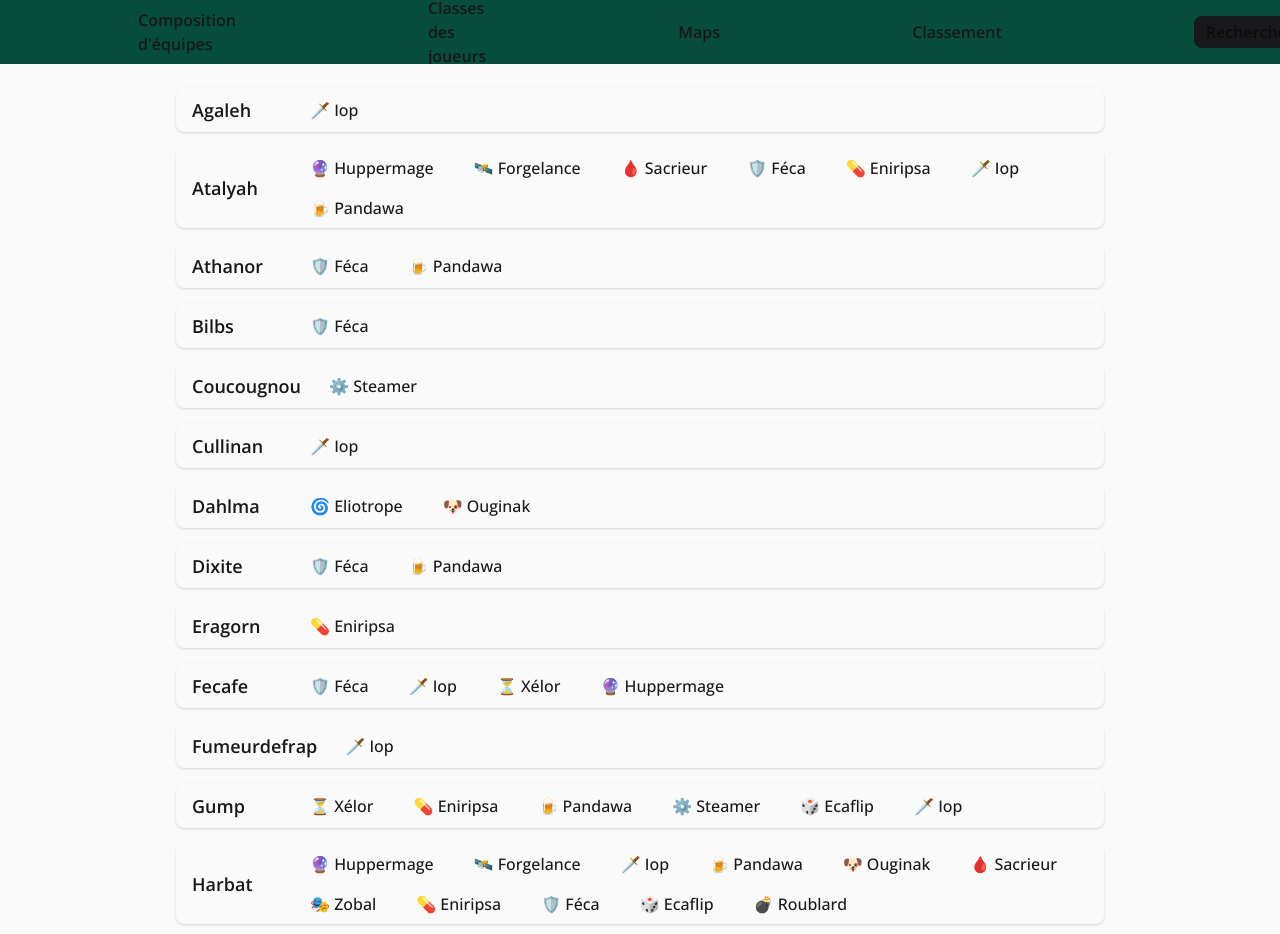
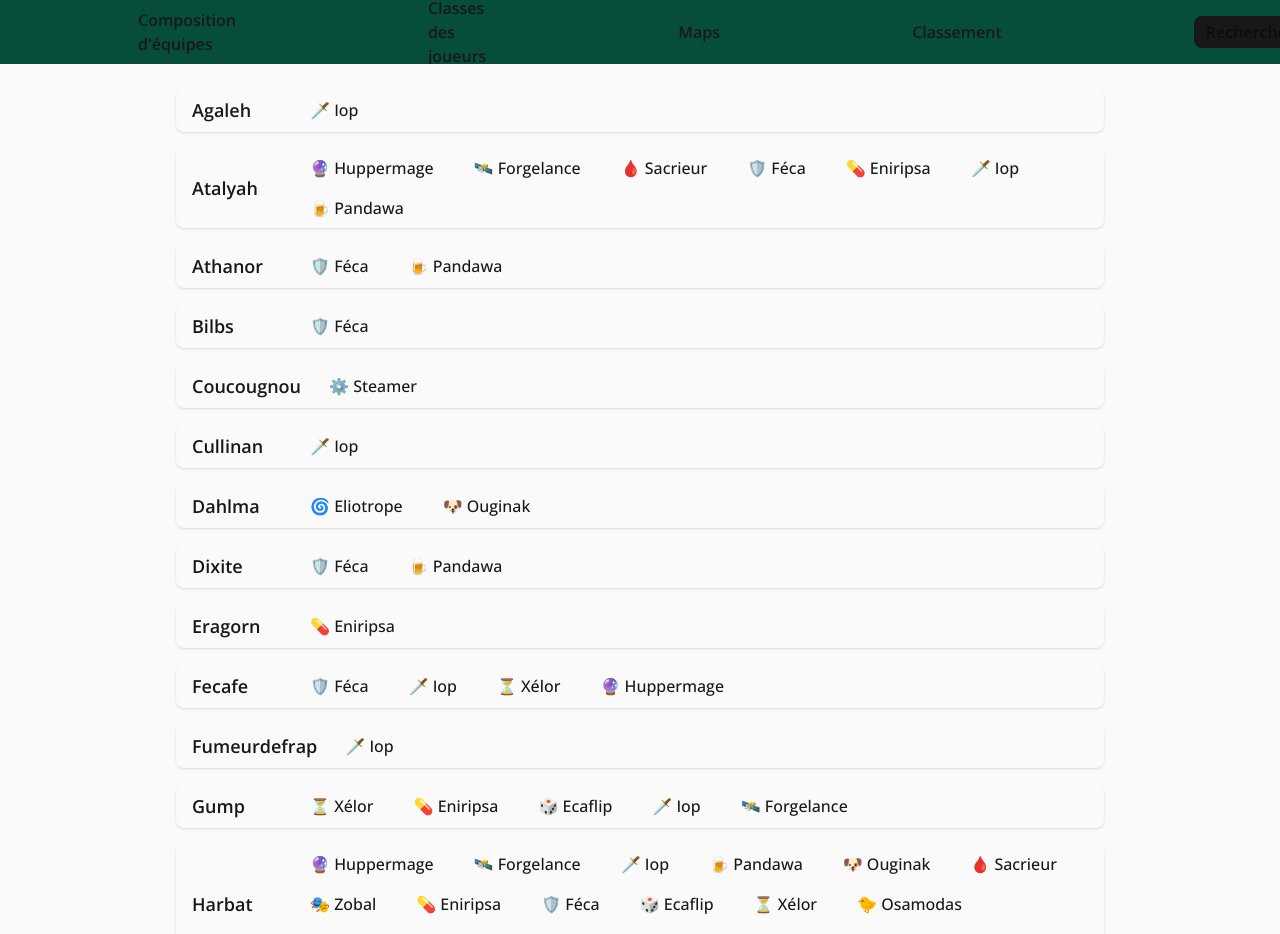
Before and after one commit to Sinematic/Omerta-Team-Builder, a React (Vite) app: page /classes-des-joueurs in a window 1280 px wide. Shown: the top 934 px of the page. Built offline with nearby package versions, Linux system fonts and the light colour scheme.

Commit message:
fixed players' classes

```diff
--- a/src/data/players.json
+++ b/src/data/players.json
@@ -24,7 +24,7 @@
     { "name": "Vodar", "classes": [ "Forgelance" ] },
     { "name": "Coucougnou", "classes": [ "Steamer" ] },
     { "name": "Bilbs", "classes": [ "Féca" ] },
-    { "name": "Harbat", "classes": [ "Huppermage", "Forgelance", "Iop", "Pandawa", "Ouginak", "Sacrieur", "Zobal","Eniripsa", "Féca", "Ecaflip", "Roublard" ] },
+    { "name": "Harbat", "classes": [ "Huppermage", "Forgelance", "Iop", "Pandawa", "Ouginak", "Sacrieur", "Zobal", "Eniripsa", "Féca", "Ecaflip", "Xélor", "Osamodas", "Eliotrope" ] },
     { "name": "Eragorn", "classes": [ "Eniripsa" ] },
     { "name": "Yougovitch", "classes": [ "Forgelance" ] },
     { "name": "Zobalcolique", "classes": [ "Zobal" ] },
@@ -32,7 +32,7 @@
     { "name": "Sponge", "classes": ["Eniripsa", "Huppermage" ] },
     { "name": "Kulinaire", "classes": [ "Pandawa"] },
     { "name": "Cullinan", "classes": [ "Iop" ] },
-    { "name": "Gump", "classes": [ "Xélor", "Eniripsa", "Pandawa", "Steamer", "Ecaflip", "Iop" ] },
+    { "name": "Gump", "classes": [ "Xélor", "Eniripsa", "Ecaflip", "Iop", "Forgelance" ] },
     { "name": "Neithya", "classes": [ "Eliotrope", "Eniripsa" ] },
     { "name": "Saiyan", "classes": [ "Forgelance", "Iop", "Pandawa" ] },
     { "name": "Hoummous", "classes": [ "Xélor", "Steamer", "Osamodas", "Ouginak", "Eniripsa" ] },
--- a/src/features/ladder/Ladder.tsx
+++ b/src/features/ladder/Ladder.tsx
@@ -35,7 +35,7 @@ export default function Ladder({ page, setPage } : { page: LadderType, setPage:
 
             <div className="grid grid-cols-[105px_600px] gap-9">
                 <div className="w-[110px] scale-160">
-                    <img className="w-[100%]" src="favicon.png"  alt="Blason Omerta, Alliance PVP n°1 sur Draconiros" />
+                    <img className="w-[100%]" src="favicon.png" alt="Blason Omerta, Alliance PVP n°1 sur Draconiros" />
                 </div>
 
                 <div>
```
